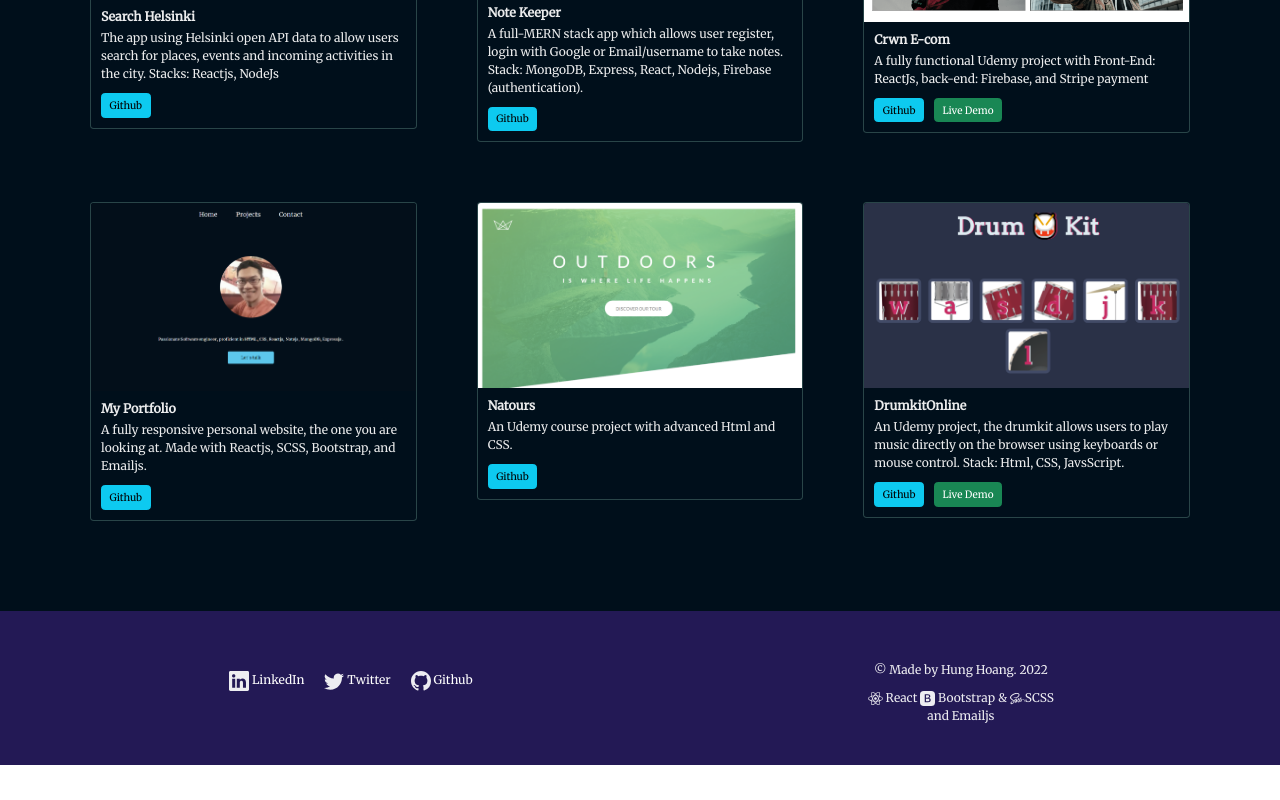
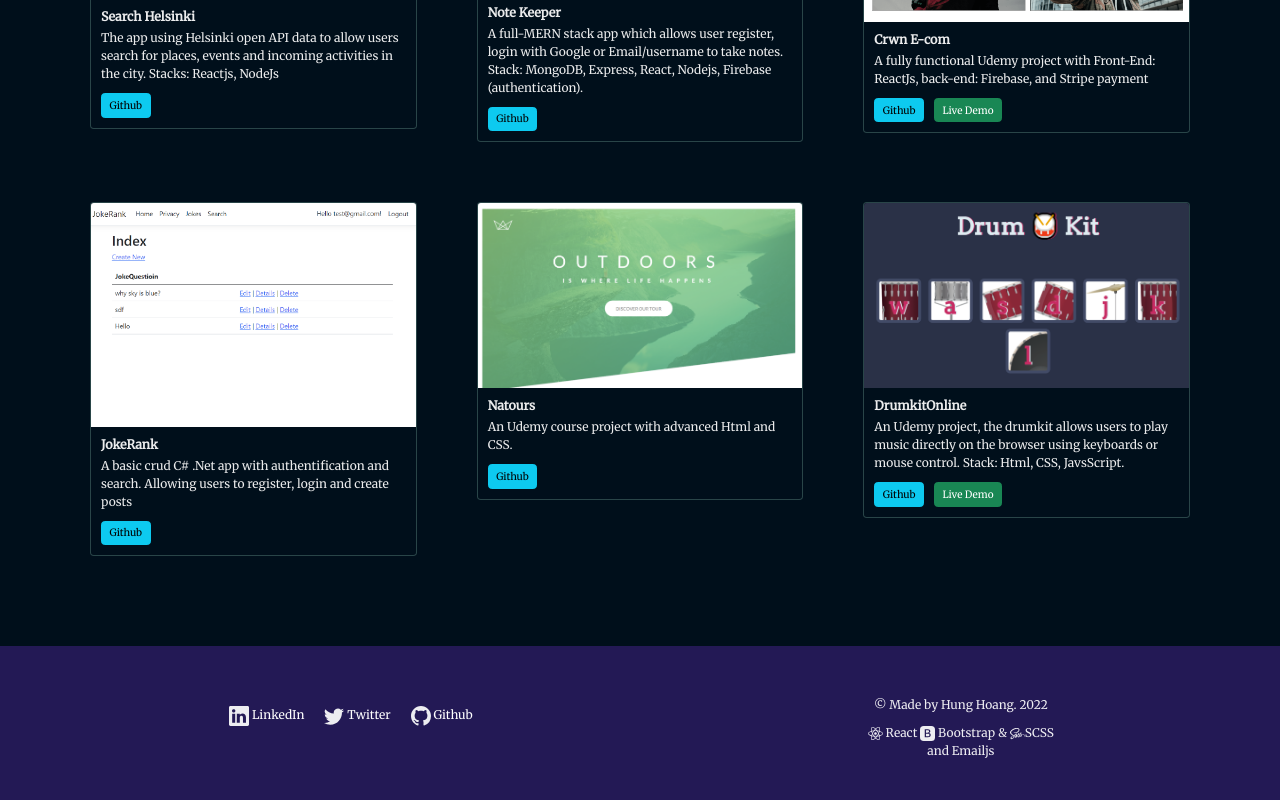
Before and after one commit to HungHoang108/Portfolio_React, a React (Create React App) app in the folder client/: page /project in a window 1280 px wide. Shown: the part 819-1619 px from the top of the page. Before the commit the page ends 1584 px from the top, so only its background shows below. Built offline with nearby package versions, Linux system fonts and the light colour scheme.

Commit message:
small change in project route

```diff
--- a/client/src/route/projects/project.route.jsx
+++ b/client/src/route/projects/project.route.jsx
@@ -4,7 +4,7 @@ import EcomImg from '../../img/ecom.png'
 import HsApi from '../../img/Helsiki-API.png'
 import NoteKeeper from '../../img/NoteKeeper.png'
 import Natour from '../../img/Na-tours.png'
-import Portfolio from '../../img/portfolio.png'
+import JokeRank from '../../img/JokeRank.png'
 import drumKit from '../../img/drumKit.png'
 
 import './project.styles.scss'
@@ -34,10 +34,10 @@ const Project = () => {
       url='https://crwnclothing-ecom.netlify.app/'
       />
       <ProjectCard
-      title='My Portfolio'
-      description='A fully responsive personal website, the one you are looking at. Made with Reactjs, SCSS, Bootstrap, and Emailjs.'
-      image={Portfolio}
-      gitHubUrl='https://github.com/HungHoang108/Portfolio_React'
+      title='JokeRank'
+      description='A basic crud C# .Net app with authentification and search. Allowing users to register, login and create posts'
+      image={JokeRank}
+      gitHubUrl='https://github.com/HungHoang108/JokeRank'
       />
 
       <ProjectCard
```
Also changed, not shown: client/src/img/JokeRank.png (added).
